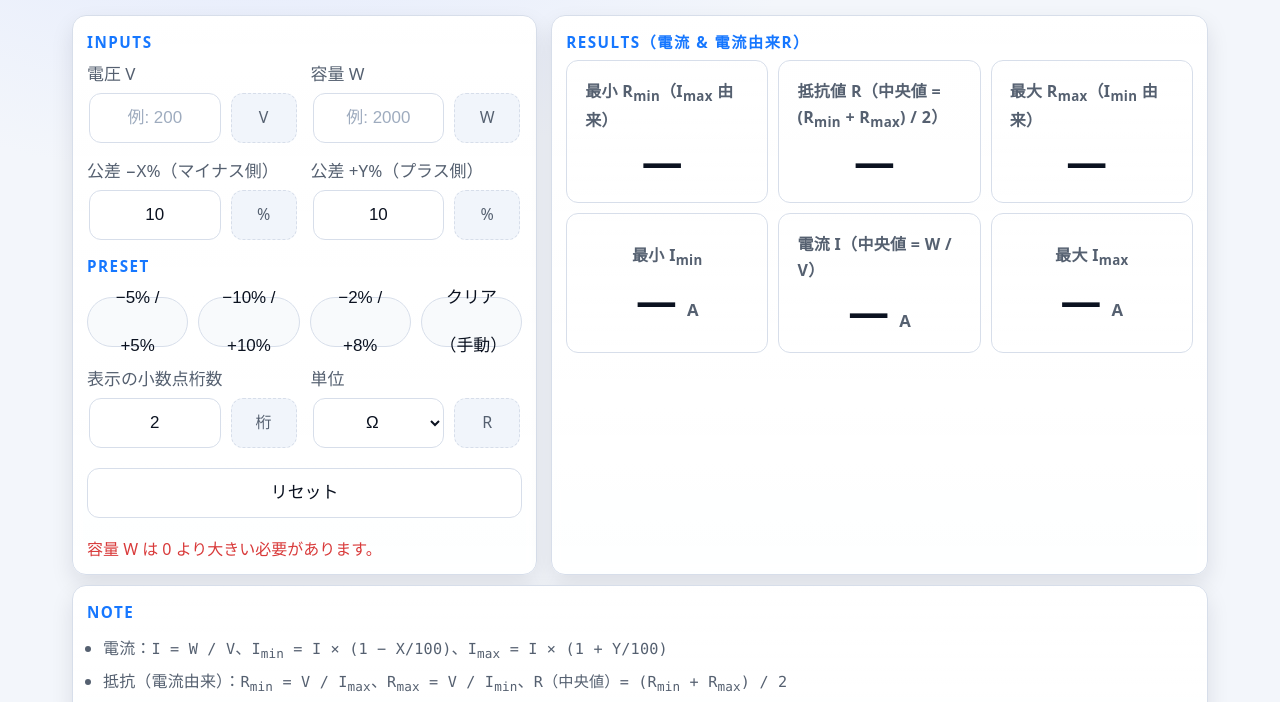
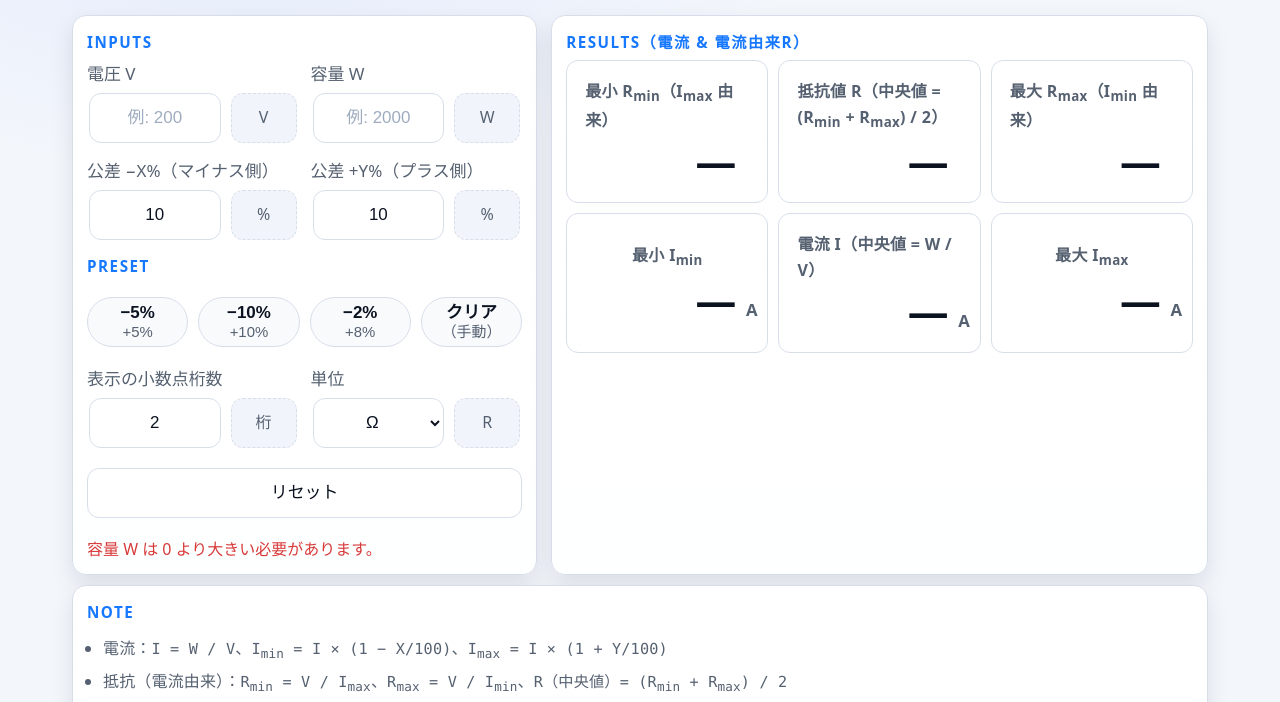
Before and after one commit to Kujara-jp/resistor-calc-gas, a plain HTML site: page index.html in a window 1280 px wide. Shown: the part 98-800 px from the top of the page. Drawn offline with Linux system fonts and the light colour scheme.

Commit message:
Polish preset chip UI

```diff
--- a/index.html
+++ b/index.html
@@ -206,17 +206,24 @@
       background:#0b0f1f;
       color:var(--text);
       border-radius:9999px;
-      padding:0 1.1rem;
-      height:var(--ctl-h);
+      padding:.28rem .9rem;
+      min-height:var(--ctl-h);
+      height:auto;
       font-size:1.02rem;
       display:flex;
+      flex-direction:column;
       align-items:center;
       justify-content:center;
+      gap:2px;
+      line-height:1.05;
+      text-align:center;
       cursor:pointer;
       transition:.15s;
       user-select:none;
       -webkit-tap-highlight-color:transparent;
     }
+    .chip .chip-main{ font-weight:700 }
+    .chip .chip-sub{ font-size:.88em; color:var(--muted) }
     .chip:active{transform:scale(.98)}
     html[data-theme="light"] .chip{
       background:#f8fafc;
@@ -268,9 +275,19 @@
       white-space:nowrap;
       display:flex;
       align-items:baseline;
-      gap:.25em
+      justify-content:center;
+      gap:.24em
     }
-    .value .u{ font-size:1.05rem; color:var(--muted) }
+    .value .num{
+      min-width:7.4ch;
+      text-align:right;
+    }
+    .value .u{
+      min-width:2.6ch;
+      text-align:left;
+      font-size:1.05rem;
+      color:var(--muted)
+    }
 
     .note{
       font-size:1rem;
@@ -357,10 +374,10 @@
 
           <div class="kicker">Preset</div>
           <div class="chips">
-            <button class="chip" data-x="5"  data-y="5">−5% / +5%</button>
-            <button class="chip" data-x="10" data-y="10">−10% / +10%</button>
-            <button class="chip" data-x="2"  data-y="8">−2% / +8%</button>
-            <button class="chip" data-x="0"  data-y="0">クリア（手動）</button>
+            <button class="chip" data-x="5"  data-y="5"><span class="chip-main">−5%</span><span class="chip-sub">+5%</span></button>
+            <button class="chip" data-x="10" data-y="10"><span class="chip-main">−10%</span><span class="chip-sub">+10%</span></button>
+            <button class="chip" data-x="2"  data-y="8"><span class="chip-main">−2%</span><span class="chip-sub">+8%</span></button>
+            <button class="chip" data-x="0"  data-y="0"><span class="chip-main">クリア</span><span class="chip-sub">（手動）</span></button>
           </div>
 
           <div class="cfg" style="margin-top:6px">
```
